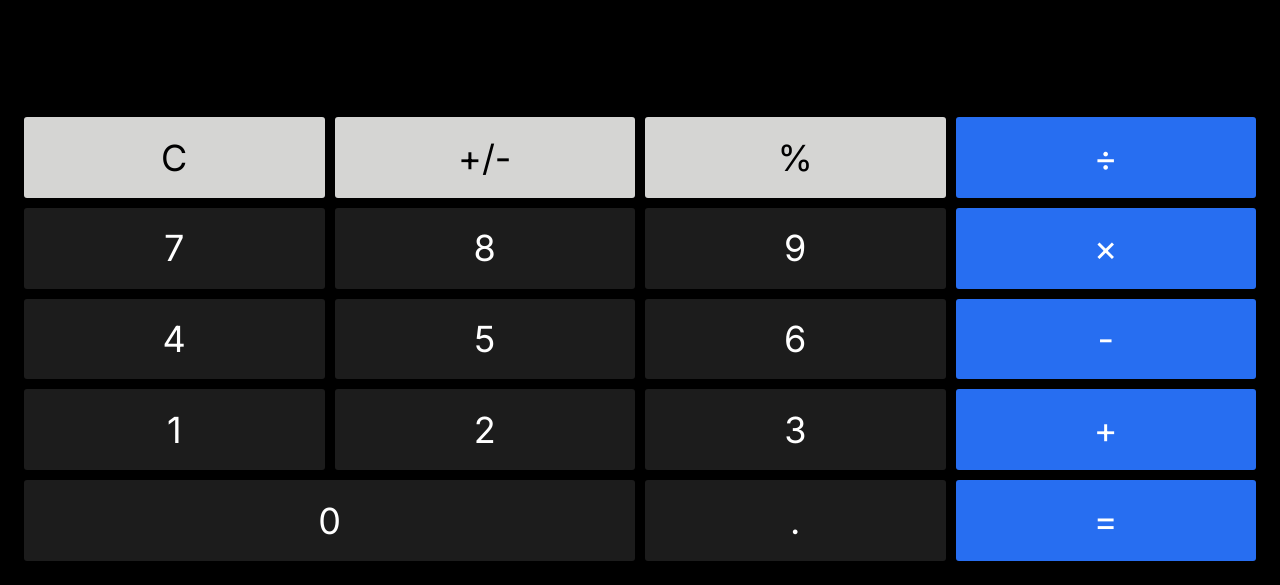
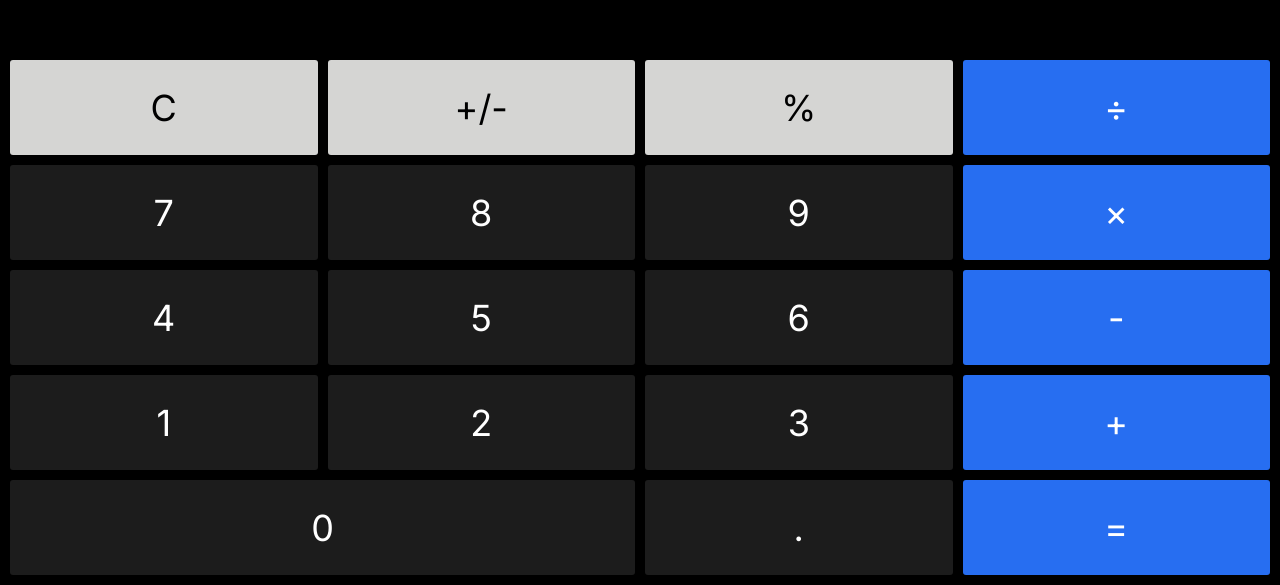
Before and after one commit to shamwela/calculator, a React (Create React App) app: page / in a window 1280 px wide. Shown: the part 215-800 px from the top of the page. Built offline with nearby package versions, Linux system fonts and the light colour scheme.

Commit message:
Fix display's font size

```diff
--- a/src/App.sass
+++ b/src/App.sass
@@ -10,18 +10,16 @@
 #calculator
   width: 100%
   height: 80vh
-  padding: 1rem
+  padding: $grid-gap
   display: grid
   grid-template: repeat(6, 1fr) / repeat(4, 1fr)
   grid-gap: $grid-gap
-
 
 #display
   grid-column: 1 / 5
   border: 0
   padding: 2vw
   background-color: transparent
-  font-size: 2 * $main-font-size
   text-align: right
   &:focus
     outline: none
```
